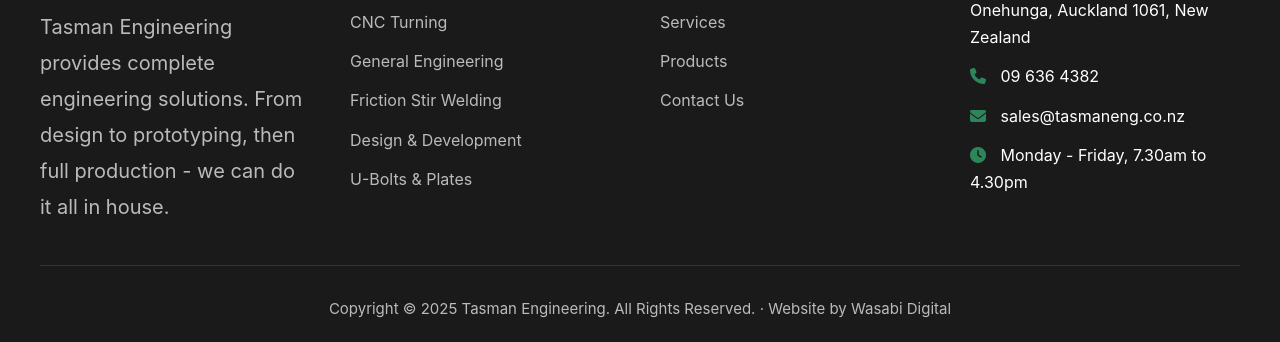
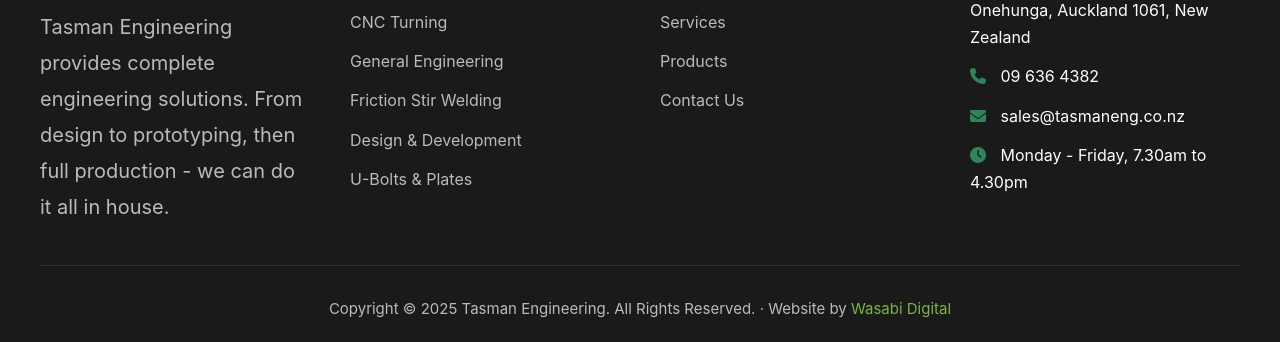
Before and after one commit to Wasabiboy/tasman-enginerring, a plain HTML site: page index.html in a window 1280 px wide. Shown: the part 7815-8157 px from the top of the page. Drawn offline with Linux system fonts and the light colour scheme.

Commit message:
Style Wasabi Digital footer credit in green across all pages
Co-authored-by: Phillip Wesley-Brown <Wasabiboy@users.noreply.github.com>

```diff
--- a/css/style.css
+++ b/css/style.css
@@ -1152,7 +1152,7 @@ p {
 }
 
 .footer-bottom .footer-credit {
-    color: rgba(255, 255, 255, 0.7);
+    color: #7CB342;
     text-decoration: none;
     transition: var(--transition);
 }
```
Also changed, not shown: footer-mobile-screenshot.png (added), footer-screenshot.png (added).
